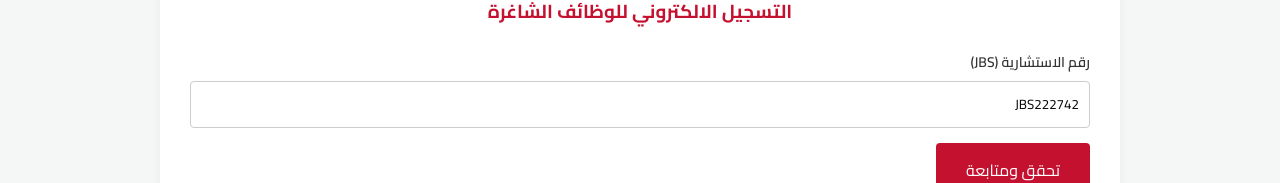
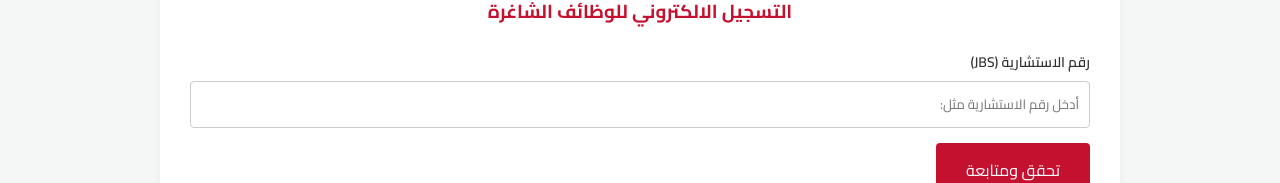
Before and after one commit to engmuamal/Test, a plain HTML site: page index.html in a window 1280 px wide. Shown: the part 275-458 px from the top of the page. Drawn offline with Linux system fonts and the light colour scheme.

Commit message:
Update index.html

```diff
--- a/index.html
+++ b/index.html
@@ -29,7 +29,7 @@
 
             <div class="form-group">
                 <label>رقم الاستشارية (JBS)</label>
-                <input type="text" id="jbs-input" placeholder="أدخل رقم الاستشارية مثل: JBS222742" value="JBS222742">
+                <input type="text" id="jbs-input" placeholder="أدخل رقم الاستشارية مثل: " value="">
             </div>
 
             <button class="btn" onclick="verifyJBS()">تحقق ومتابعة</button>
```
